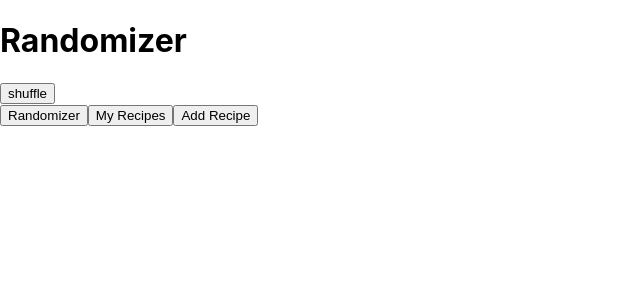
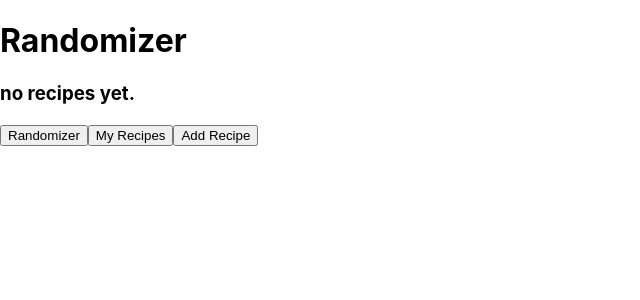
Before and after one commit to vickybremer/Rezeptbuch, a React (Create React App) app in the folder rezeptbuch/: page / in a window 1280 px wide. Both pictures are taken after a click on the button "Randomizer". Shown: the top 300 px of the page, without its empty margins (0-640 px from the left). Built offline with nearby package versions, Linux system fonts and the light colour scheme.

Commit message:
Randomize-Button Funktion
Button verschwindet, solange es keine Rezepte gibt. Er wird von einem String ersetzt.

```diff
--- a/rezeptbuch/src/components/randomizer/RandomizerButton.js
+++ b/rezeptbuch/src/components/randomizer/RandomizerButton.js
@@ -6,10 +6,13 @@ import useLocalStorage from "react-use-localstorage";
 export default function RandomizerButton() {
   let localData = JSON.parse(localStorage.getItem("recipes"));
 
+  let handleRandomize;
   if (localData === null) {
     localData = [];
+    handleRandomize = <p>no recipes yet.</p>;
   } else {
     localData = JSON.parse(localStorage.getItem("recipes"));
+    handleRandomize = <button onClick={Randomize}> shuffle </button>;
   }
 
   //Mit Conditional Rendering prüfen, ob schon was in current Recipe steht
@@ -37,7 +40,7 @@ export default function RandomizerButton() {
           closeHandler={() => setCurrentRecipe(null)}
         />
       )}
-      <button onClick={Randomize}> shuffle </button>
+      <h3>{handleRandomize}</h3>
     </div>
   );
 }
```
